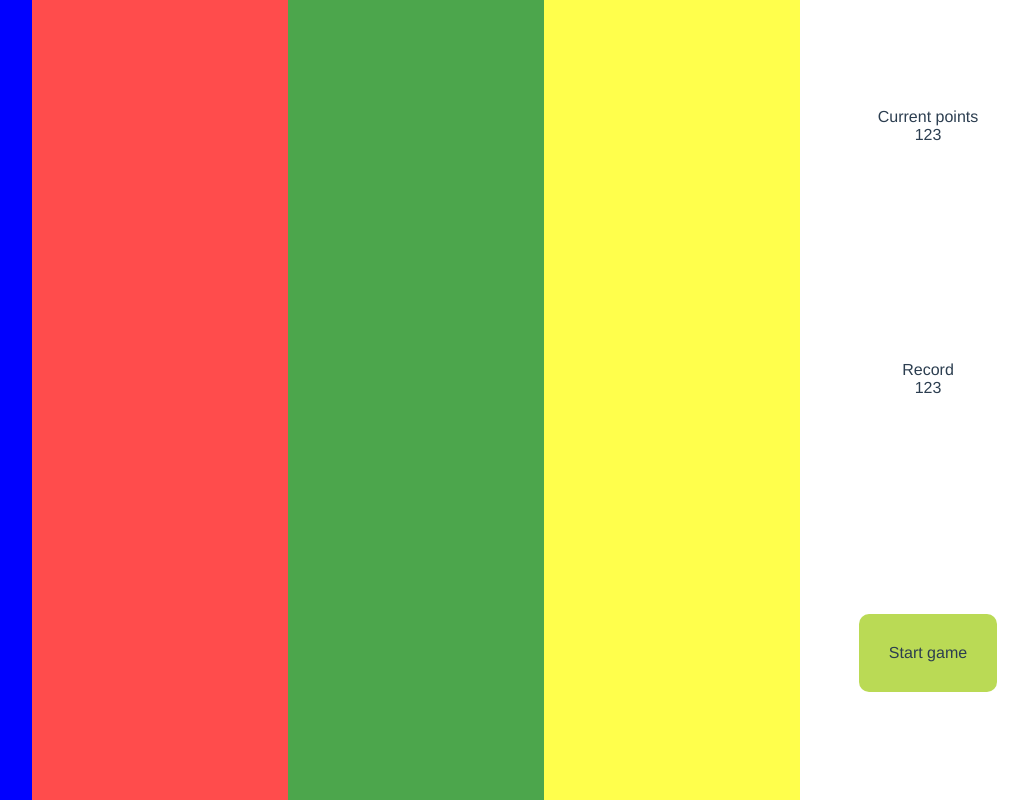
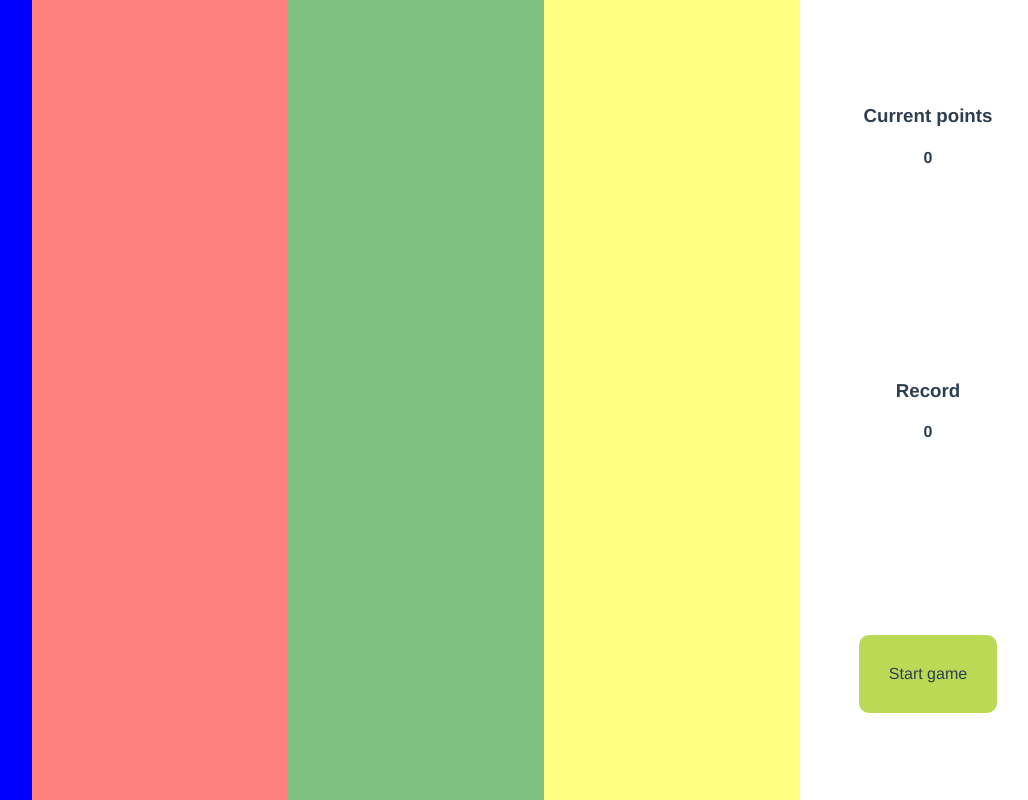
Before and after one commit to dimsontime/SimonSays, a Vue app: page / in a window 1280 px wide. Shown: the whole page, without its empty margins (224-1252 px from the left). Built offline with nearby package versions, Linux system fonts and the light colour scheme.

Commit message:
Result bar component, game start method, sector click method, bad highlight method

```diff
--- a/src/App.vue
+++ b/src/App.vue
@@ -1,33 +1,98 @@
 <template>
   <div id="app">
-    <div class="section section-1"></div>
-    <div class="section section-2"></div>
-    <div class="section section-3"></div>
-    <div class="section section-4"></div>
+    <div class="section section-1" v-on:click="sectorClick(1)"></div>
+    <div class="section section-2" v-on:click="sectorClick(2)"></div>
+    <div class="section section-3" v-on:click="sectorClick(3)"></div>
+    <div class="section section-4" v-on:click="sectorClick(4)"></div>
 
-    <div class="section section-result">
-      <div>
-        <div>Current points</div>
-        <div>123</div>
-      </div>
+    <ResultNav
+      v-bind:currentScore="currentScore"
+      v-bind:recordScore="recordScore"
 
-      <div>
-        <div>Record</div>
-        <div>123</div>
-      </div>
-
-      <div class="startGame">Start game</div>
-    </div>
+      @startButton="startGame"
+    />
   </div>
 </template>
 
 <script>
-
+import ResultNav from "@/components/RsultNav.vue";
 
 export default {
   name: 'App',
+  data() {
+    return {
+      targetSeq: [],
+      currentSeq: [],
+      currentScore: 0,
+      recordScore: 0,
+      steps: 1,
+      gameStarted: false
+    }
+  },
   components: {
+    ResultNav : ResultNav
+  },
+  methods: {
+    startGame() {
+      this.targetSeq = [];
+      this.steps = 1;
+      this.currentScore = 0;
+      this.currentSeq = [];
 
+      this.targetSeq.push(Math.floor(Math.random() * 4) + 1);
+
+      this.gameStarted = true;
+
+      this.hightligthSectors();
+    },
+    sectorClick(id) {
+      if (this.gameStarted) {
+        this.currentSeq.push(id);
+
+
+        if (this.currentSeq.length == this.targetSeq.length) {
+          this.nextStep();
+        }
+      } else {
+        this.startGame();
+      }
+    },
+    nextStep() {
+      this.steps = this.steps + 1;
+      this.targetSeq.push(Math.floor(Math.random() * 4) + 1);
+      this.currentSeq = [];
+
+      this.hightligthSectors();
+      console.log(this.steps, "next step");
+    },
+    hightligthSectors() {
+      let items = [];
+      let counter = 0;
+      function show() {
+        if (counter < items.length) {
+          setTimeout(function() {
+            // items[counter].classList.add('active');
+            // setTimeout( () => items[counter].classList.remove('active'), 1000);
+            document.getElementsByClassName(items[counter])[0].classList.add('active');
+            setTimeout( () => document.getElementsByClassName(items[counter])[0].classList.remove('active'), 1000);
+            console.log(counter);
+            counter++;
+            show();
+          }, 1000);
+        }
+      }
+
+      for (let i of this.targetSeq) {
+        items.push('section-'+i);
+
+        // for(let item of items){
+        //   item.classList.add('active');
+        //   item.classList.remove('active');
+        // }
+      }
+
+      show();
+    }
   }
 }
 </script>
@@ -72,27 +137,12 @@ body {
     }
 
     &-1, &-2, &-3, &-4 {
-      opacity: .7;
+      opacity: .5;
 
-      &:hover {
+      &:hover, &.active {
         opacity: 1;
       }
     }
-
-    &-result {
-      display: flex;
-      flex-direction: column;
-      justify-content: space-around;
-      align-items: center;
-    }
-  }
-
-  .startGame {
-    background: #bada55;
-
-    padding: 30px;
-    border-radius: 10px;
-    cursor: pointer;
   }
 }
 </style>
--- /dev/null
+++ b/src/components/RsultNav.vue
@@ -0,0 +1,38 @@
+<template>
+    <div class="section section-result">
+      <div>
+        <h3>Current points</h3>
+        <h4>{{currentScore}}</h4>
+      </div>
+
+      <div>
+        <h3>Record</h3>
+        <h4>{{recordScore}}</h4>
+      </div>
+
+      <div class="startGame" v-on:click="$emit('startButton')">Start game</div>
+    </div>
+</template>
+
+<script>
+export default {
+  props: ['currentScore', 'recordScore']
+}
+</script>
+
+<style scoped lang="scss">
+    .section-result {
+        display: flex;
+        flex-direction: column;
+        justify-content: space-around;
+        align-items: center;
+
+        .startGame {
+            background: #bada55;
+
+            padding: 30px;
+            border-radius: 10px;
+            cursor: pointer;
+        }
+    }
+</style>
```
Also changed, not shown: src/assets/logo.png (deleted).
